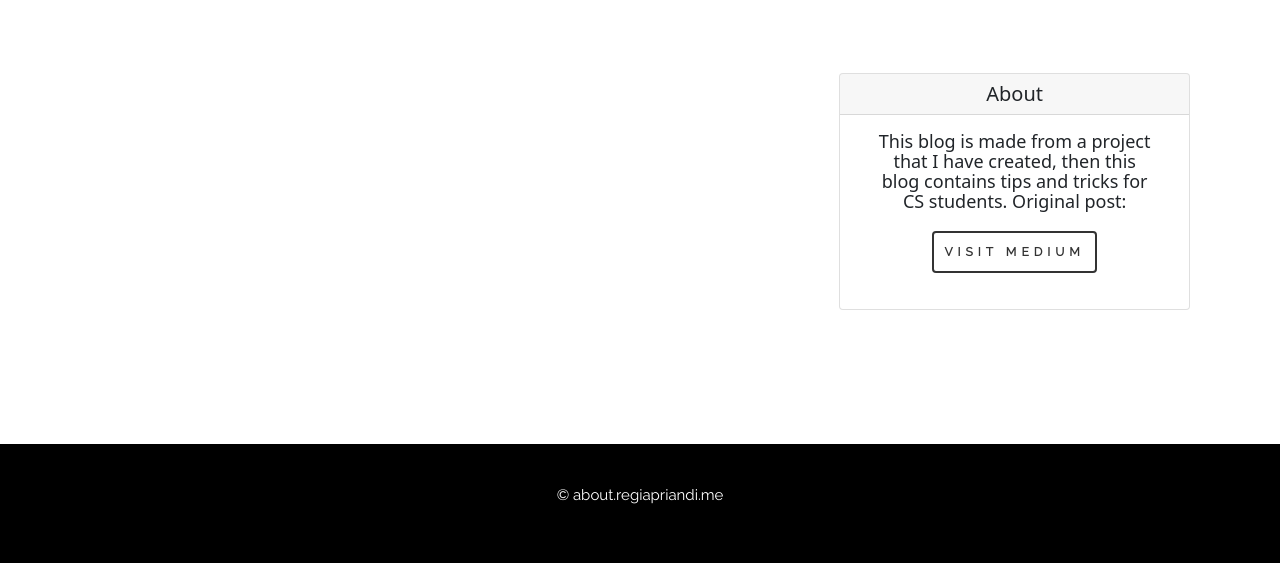
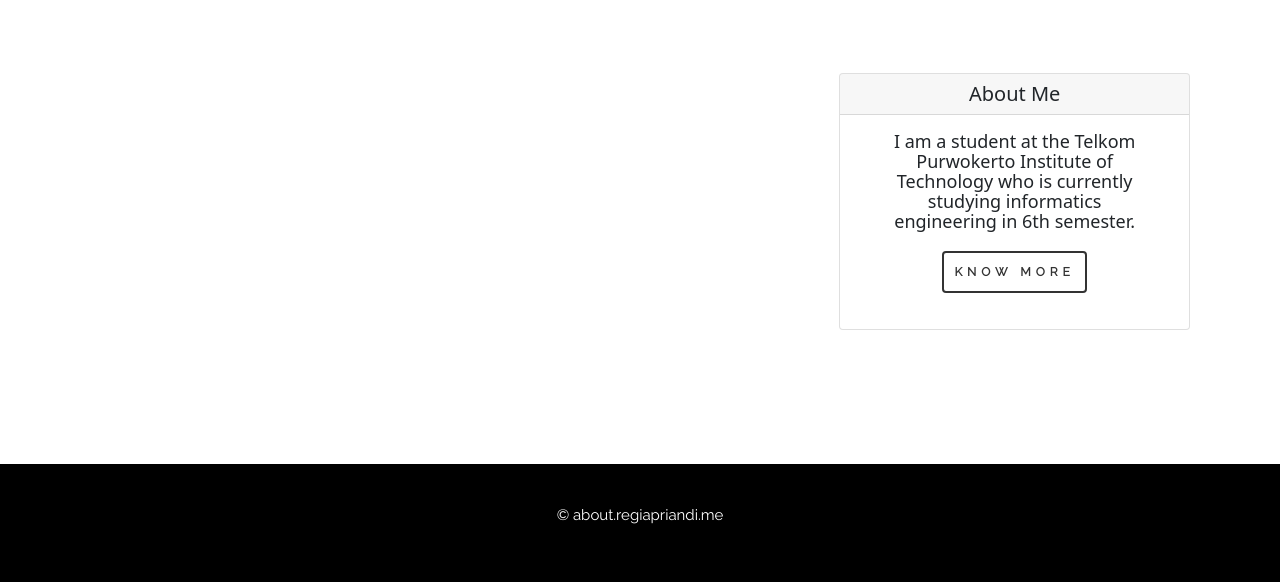
Before and after one commit to regiapriandi012/regiapriandi.me, a Django app: page /blog/ in a window 1280 px wide. Shown: the part 112-694 px from the top of the page. Run offline with Django 4.2, Linux system fonts and the light colour scheme; data that the repository does not hold is empty; parts of the project's set-up code (start-up, migrations or seed data) failed here and were passed over; some libraries are stand-ins or nearby versions.

Commit message:
bismillah

```diff
--- a/webregi/templates/achievement.html
+++ b/webregi/templates/achievement.html
@@ -6,7 +6,7 @@
     <link href='https://fonts.googleapis.com/css?family=Raleway:400, 600' rel='stylesheet' type='text/css'>
     <link href="{% static 'css/style.css' %}" rel='stylesheet' type='text/css'/>
     <link href="{% static 'css/bootstrap.min.css' %}" rel="stylesheet">
-    <title>Regi Apriandi</title>
+    <title>Regi Apriandi Resume</title>
     <style>
         * {
           box-sizing: border-box;
--- a/webregi/templates/blog.html
+++ b/webregi/templates/blog.html
@@ -9,7 +9,7 @@
     <script data-ad-client="ca-pub-7279595890212028" async src="https://pagead2.googlesyndication.com/pagead/js/adsbygoogle.js"></script>
     <script async src="https://pagead2.googlesyndication.com/pagead/js/adsbygoogle.js?client=ca-pub-7279595890212028"
      crossorigin="anonymous"></script>
-    <title>Regi Apriandi</title>
+    <title>Regi Apriandi Blog</title>
     <style>
         * {
           box-sizing: border-box;
@@ -55,7 +55,7 @@
                     {% for post in post_list %}
                     <div class="card mb-4">
                         <div class="card-body">
-                            <h2 class="card-title">{{ post.title }}</h2>
+                            <h2 style="text-transform: none;">{{ post.title }}</h2>
                             <p class="card-text text-muted h6">{{ post.author }} | {{ post.created_on}} </p>
                             <p class="card-text">{{post.content | striptags | truncatewords:50 }}</p>
                             <a href="{% url 'post_detail' post.slug  %}" class="btn btn-primary">Read More &rarr;</a>
--- a/webregi/templates/blog_detail.html
+++ b/webregi/templates/blog_detail.html
@@ -9,7 +9,8 @@
     <script async src="https://pagead2.googlesyndication.com/pagead/js/adsbygoogle.js?client=ca-pub-7279595890212028"
      crossorigin="anonymous"></script>
     <link href="{% static 'css/bootstrap.min.css' %}" rel="stylesheet">
-    <title>Regi Apriandi</title>
+    {% block title %}
+    <title>{{ post.title }}</title>
     <style>
         * {
           box-sizing: border-box;
@@ -42,7 +43,7 @@
     <main>
       <section>
         <div>
-            <h1 style="padding-top: 80px; padding-bottom: 20px;">{% block title %} {{ post.title }} {% endblock title %}</h1>
+            <h1 style="padding-top: 80px; padding-bottom: 20px; padding-left: 20px; padding-right:20px">{{ post.title }} {% endblock title %}</h1>
             <p class=" text-muted">{{ post.author }} | {{ post.created_on }}</p>
         </div>
       </section>
--- a/webregi/templates/sidebar.html
+++ b/webregi/templates/sidebar.html
@@ -5,10 +5,10 @@
     <!-- Sidebar Widgets Column -->
     <div class="col-md-4 float-right ">
         <div class="card my-4">
-            <h5 class="card-header">About</h5>
+            <h5 class="card-header">About Me</h5>
             <div class="card-body">
-                <p class="card-text">This blog is made from a project that I have created, then this blog contains tips and tricks for CS students. Original post:</p>
-                <a target="_blank" href="https://medium.com/@regiapriandi012" class="btn btn-primary">visit medium</a>
+                <p class="card-text">I am a student at the Telkom Purwokerto Institute of Technology who is currently studying informatics engineering in 6th semester.</p>
+                <a target="_blank" href="{% url 'resume' %}" class="btn btn-primary">Know More</a>
             </div>
         </div>
     </div>
```
Also changed, not shown: webregi/templates/index.html (+8 -8 lines).
